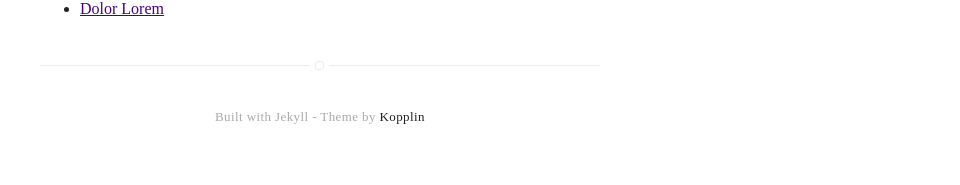
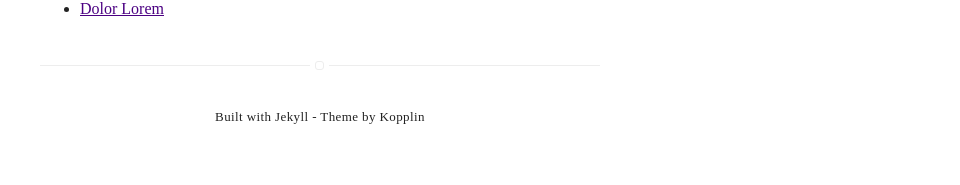
Before and after one commit to fadhilthomas/fadhilthomas.github.io, a Jekyll site: the page built from about.md, in a window 1280 px wide. Shown: the part 1417-1602 px from the top of the page, without its empty margins (320-1280 px from the left). Built offline with Jekyll 4.4.1, drawn with Linux system fonts in a browser that asks for light colours; some web fonts are replaced.

Commit message:
update_portfolio

```diff
--- a/_includes/footer.html
+++ b/_includes/footer.html
@@ -1,5 +1,5 @@
 <footer class="footer-main">
     <p class="extra">
-        Built with Jekyll - Theme by <a class="link" href="https://github.com/sergiokopplin/indigo">Kopplin</a>
+        <a class="link">Built with Jekyll - Theme by Kopplin</a>
     </p>
 </footer>
```
